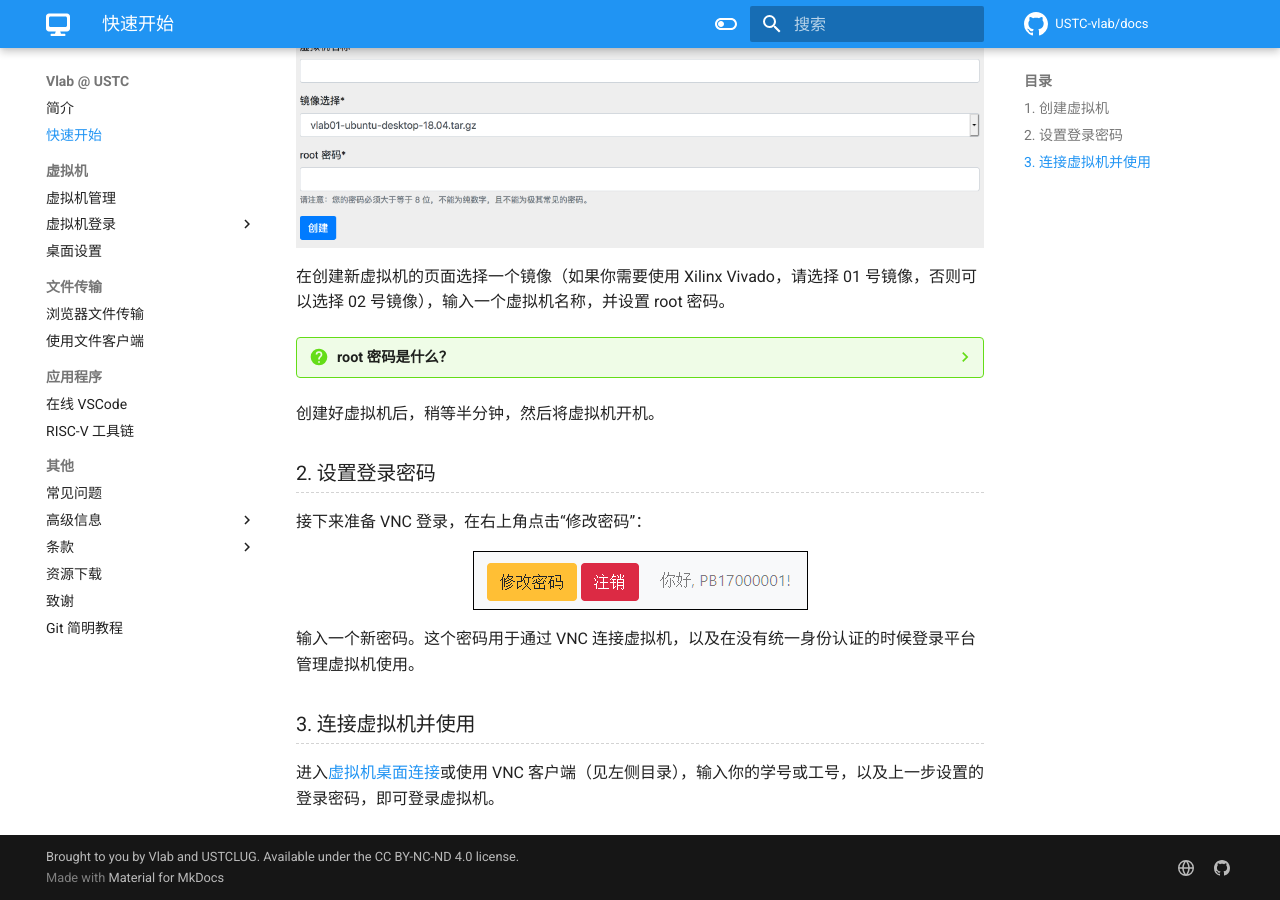
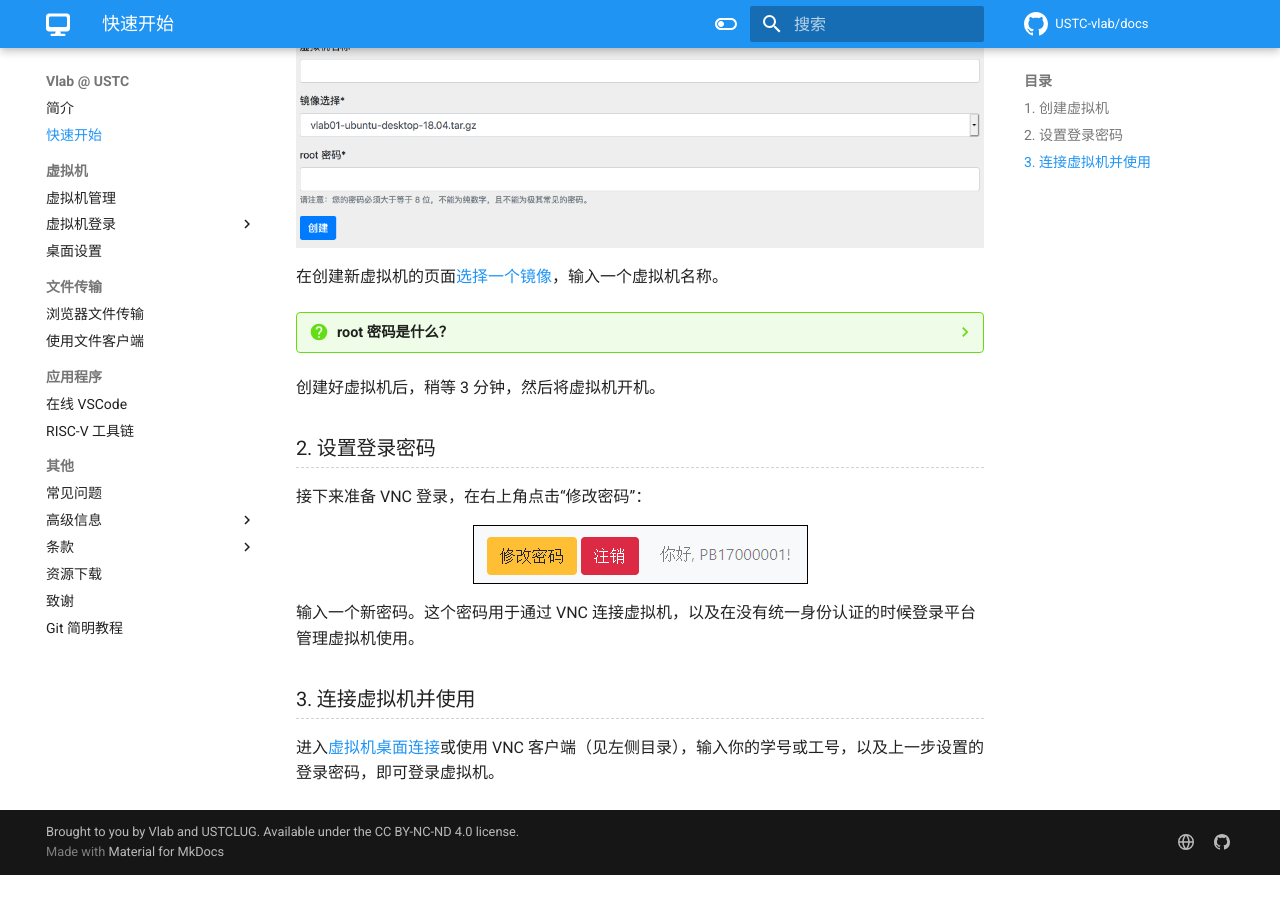
Before and after one commit to USTC-vlab/docs, an MkDocs documentation site: the page built from docs/quickstart.md, in a window 1280 px wide and 900 px high, scrolled down 568 px. Built offline with MkDocs 1.6.1 and Material for MkDocs 9.7.7, drawn with Linux system fonts in a browser that asks for light colours; comment, search, counter and statistics services are not loaded; after the commit the page ends 1443 px from its top, so only the background shows below that.

Commit message:
quickstart: no more manual root password

```diff
--- a/docs/quickstart.md
+++ b/docs/quickstart.md
@@ -12,15 +12,15 @@
 
 ![Create new VM](images/vm-create.png)
 
-在创建新虚拟机的页面选择一个镜像（如果你需要使用 Xilinx Vivado，请选择 01 号镜像，否则可以选择 02 号镜像），输入一个虚拟机名称，并设置 root 密码。
+在创建新虚拟机的页面[选择一个镜像](advanced/images.md)，输入一个虚拟机名称。
 
 ??? question "root 密码是什么？"
 
     在 Linux 系统中，root 是“超级用户”，拥有系统中的所有权限。root 密码即可理解为“超级管理员密码”。
 
-    该密码仅在虚拟机中有效，适用于虚拟机内的 `su` 命令以及 SSH 登录。VNC 登录使用平台的登录密码。
+    该密码仅在虚拟机中有效，适用于虚拟机内的 `su` 命令。SSH 和 VNC 登录使用平台的登录密码，SSH 也可以使用公钥登录。
 
-创建好虚拟机后，稍等半分钟，然后将虚拟机开机。
+创建好虚拟机后，稍等 3 分钟，然后将虚拟机开机。
 
 ### 2. 设置登录密码
 
```
